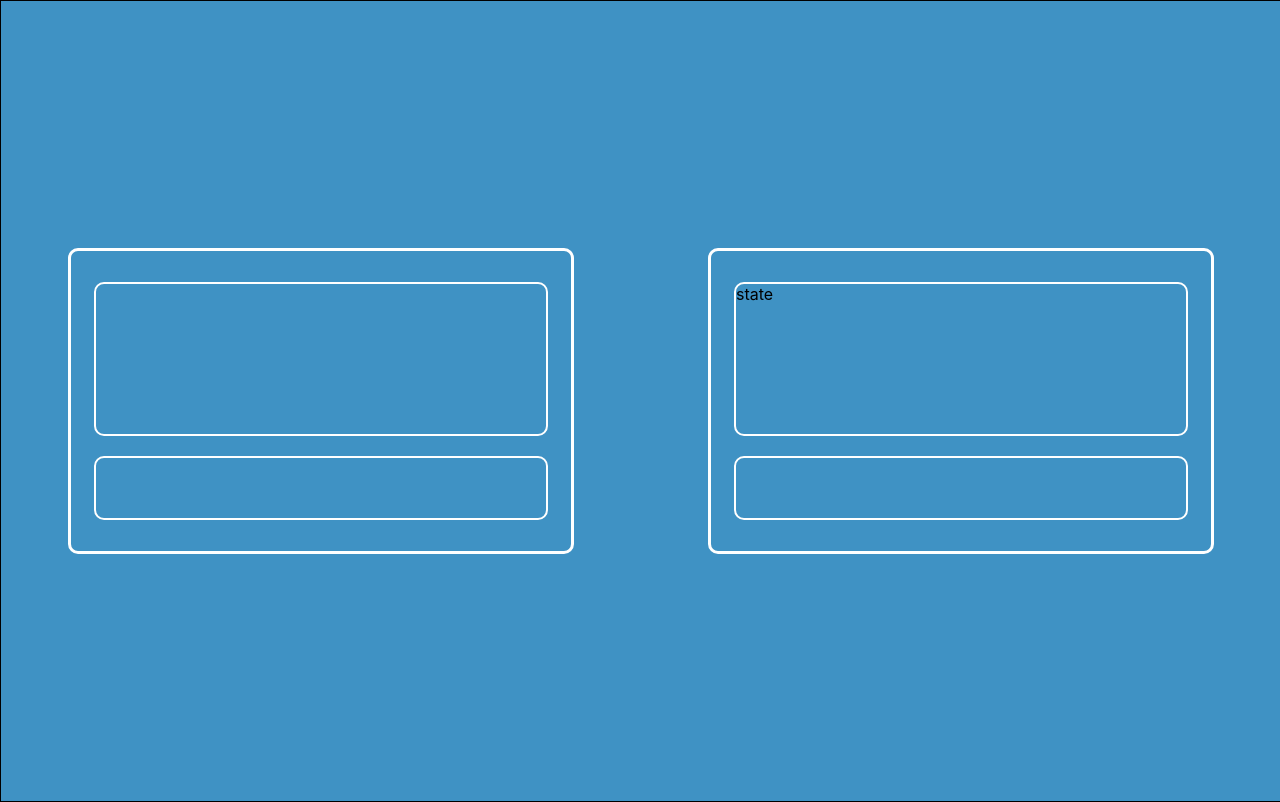
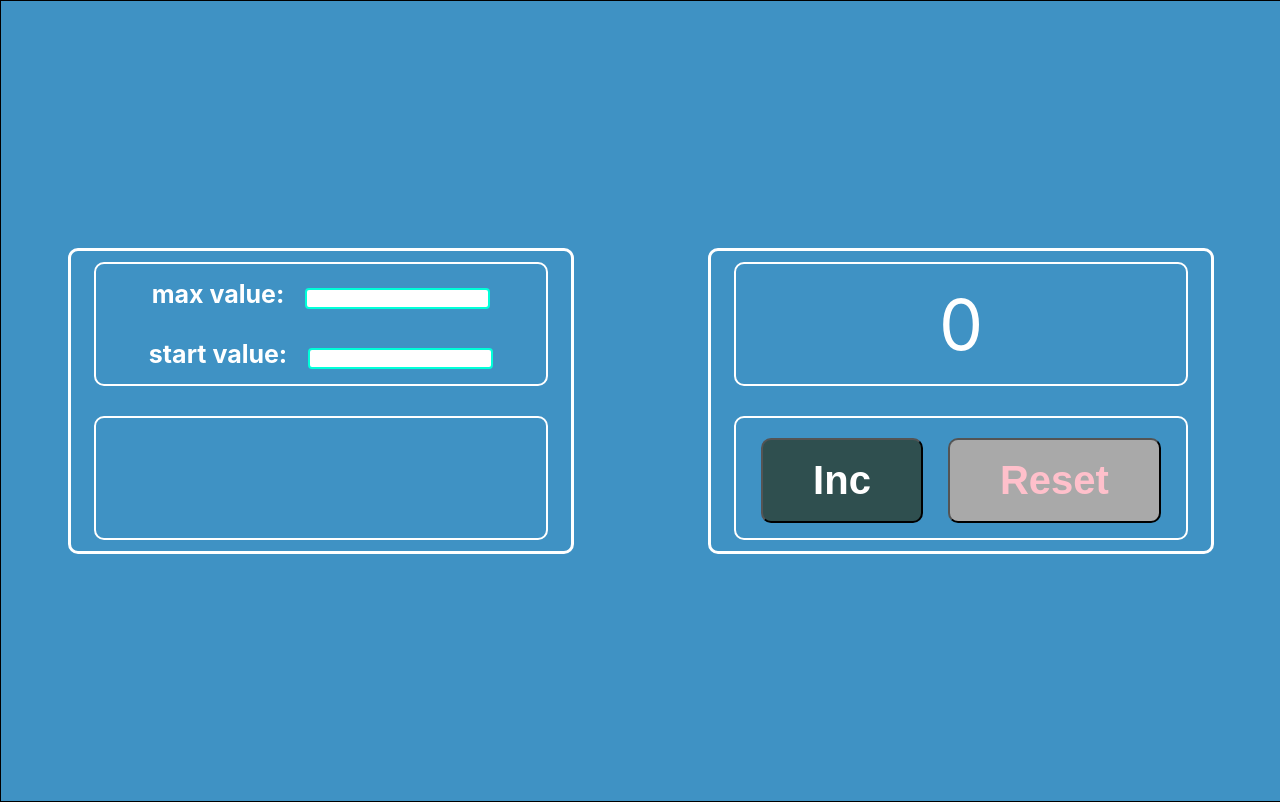
Before and after one commit to TatsianaKedrova/examples-of-react, a React (Create React App) app: page / in a window 1280 px wide. Built offline with nearby package versions, Linux system fonts and the light colour scheme.

Commit message:
First version without validation, just counter

```diff
--- a/src/App.tsx
+++ b/src/App.tsx
@@ -1,11 +1,46 @@
-import React, {useCallback} from "react";
+import React, { useState } from "react";
 import Counter from "./components/Count/Counter";
 
 const App = () => {
-    const [count1, setCount1] = React.useState(0)
-    const [count2, setCount2] = React.useState(0)
+    const [count, setCount] = useState(0);
 
-    const increaseCounter1 = useCallback(() => {
+    const increment = () => {
+        if(count < 5) {
+            setCount(prev => prev + 1)
+        }
+    }
+
+    const resetFunc = () => {
+        count &&
+        setCount(0)
+    }
+
+
+
+    return (
+        <div>
+            <Counter
+            counter={count}
+            increment={increment}
+            reset={resetFunc}
+            />
+        </div>
+
+    )
+
+
+
+
+
+
+
+
+
+
+
+
+
+    /*const increaseCounter1 = useCallback(() => {
         setCount1(count1 => count1 + 1)
     }, []);
 
@@ -17,7 +52,7 @@ const App = () => {
         <>
             <Counter value={count1} onClick={increaseCounter1}>Counter 1</Counter>
         </>
-    )
+    )*/
 };
 
 export default App;
--- a/src/components/Button/Button.module.css
+++ b/src/components/Button/Button.module.css
@@ -1,3 +1,25 @@
 .buttonStyle {
+    display: flex;
+    justify-content: space-evenly;
+    align-items: center;
+    margin-top: 20px;
+}
 
+.btnStyle {
+    background-color: darkslategrey;
+    border-radius: 10px;
+    color: white;
+    padding: 18px 50px;
+    font-weight: bold;
+    font-size: 40px;
 }
+
+.btnInactive {
+    pointer-events: none;
+    background-color: darkgray;
+    color: pink;
+    border-radius: 10px;
+    padding: 18px 50px;
+    font-weight: bold;
+    font-size: 40px;
+}
--- a/src/components/Button/Button.tsx
+++ b/src/components/Button/Button.tsx
@@ -1,10 +1,34 @@
-import React from "react";
+import React, { MouseEvent } from "react";
 import s from './Button.module.css';
 
-const Button = () => {
+type ButtonPropsType = {
+    increment: () => void
+    count: number
+    reset: () => void
+}
+
+const Button = (props:ButtonPropsType ) => {
+
+const incrementFunc =(e: MouseEvent<HTMLButtonElement>) => {
+    return props.increment();
+}
+const resetFunction = (e: MouseEvent<HTMLButtonElement>) => {
+    return props.reset();
+}
+
     return (
         <div className={s.buttonStyle}>
+            <span>
+                <button className={props.count < 5 ? s.btnStyle : s.btnInactive}
+                onClick={incrementFunc}
+                >Inc</button>
+            </span>
+            <span>
+                <button className={props.count > 0 ? s.btnStyle : s.btnInactive}
+                        onClick={resetFunction}
+                >Reset</button>
 
+            </span>
         </div>
     )
 }
--- a/src/components/Count/Counter.module.css
+++ b/src/components/Count/Counter.module.css
@@ -25,16 +25,49 @@
 }
 
 .upperField {
+    display: flex;
+    flex-direction: column;
+    justify-content: space-around;
+    align-items: center;
     border: 2px solid white;
     border-radius: 10px;
     width: 90%;
-    height: 50%;
+    height: 40%;
 }
 
 .lowerField {
     border: 2px solid white;
     border-radius: 10px;
     width: 90%;
-    height: 20%;
-    margin-top: 20px;
+    height: 40%;
+    margin-top: 30px;
 }
+
+.counterNumber {
+    display: flex;
+    justify-content: center;
+    align-items: center;
+    color: white;
+    font-size: 70px;
+}
+
+.counterMax {
+    display: flex;
+    justify-content: center;
+    align-items: center;
+    color: red;
+    font-size: 70px;
+}
+
+.letterStyle {
+    font-size: 25px;
+    font-weight: bold;
+    margin-right: 15px;
+    color: white;
+}
+
+input[type=number] {
+    border: 2px solid #00ffd9;
+    border-radius: 4px;
+    text-align: center;
+}
--- a/src/components/Count/Counter.tsx
+++ b/src/components/Count/Counter.tsx
@@ -2,25 +2,44 @@ import React from "react";
 import s from './Counter.module.css';
 import Button from "../Button/Button";
 
-const Counter = (props: any) => {
-    console.log('Render: ', props.children)
+type CounterPropsType = {
+    counter: number
+    increment: () => void
+    reset: () => void
+}
+
+const Counter: React.FC<CounterPropsType> = ({counter, increment, reset}) => {
 
     return (
         <div className={s.container}>
-            {/*<button onClick={props.onClick}>{props.children}: {props.value}</button>*/}
 
             <div className={s.rectangularBox}>
                 <div className={s.upperField}>
+                    <div>
+                        <span className={s.letterStyle}>max value: </span>
+                        <input type="number"/>
+                    </div>
+                    <div>
+                        <span className={s.letterStyle}>start value: </span>
+                        <input type="number"/>
+                    </div>
                 </div>
-                <div className={s.lowerField}></div>
+                <div className={s.lowerField}>
+
+                </div>
             </div>
             <div className={s.rectangularBox}>
                 <div className={s.upperField}>
-                    state
+                    <div className={counter < 5? s.counterNumber : s.counterMax}>
+                        {counter}
+                    </div>
+
                 </div>
                 <div className={s.lowerField}>
-                    <Button />
-                    <Button />
+                    <Button increment={increment}
+                            count={counter}
+                            reset={reset}
+                    />
                 </div>
             </div>
 
```
